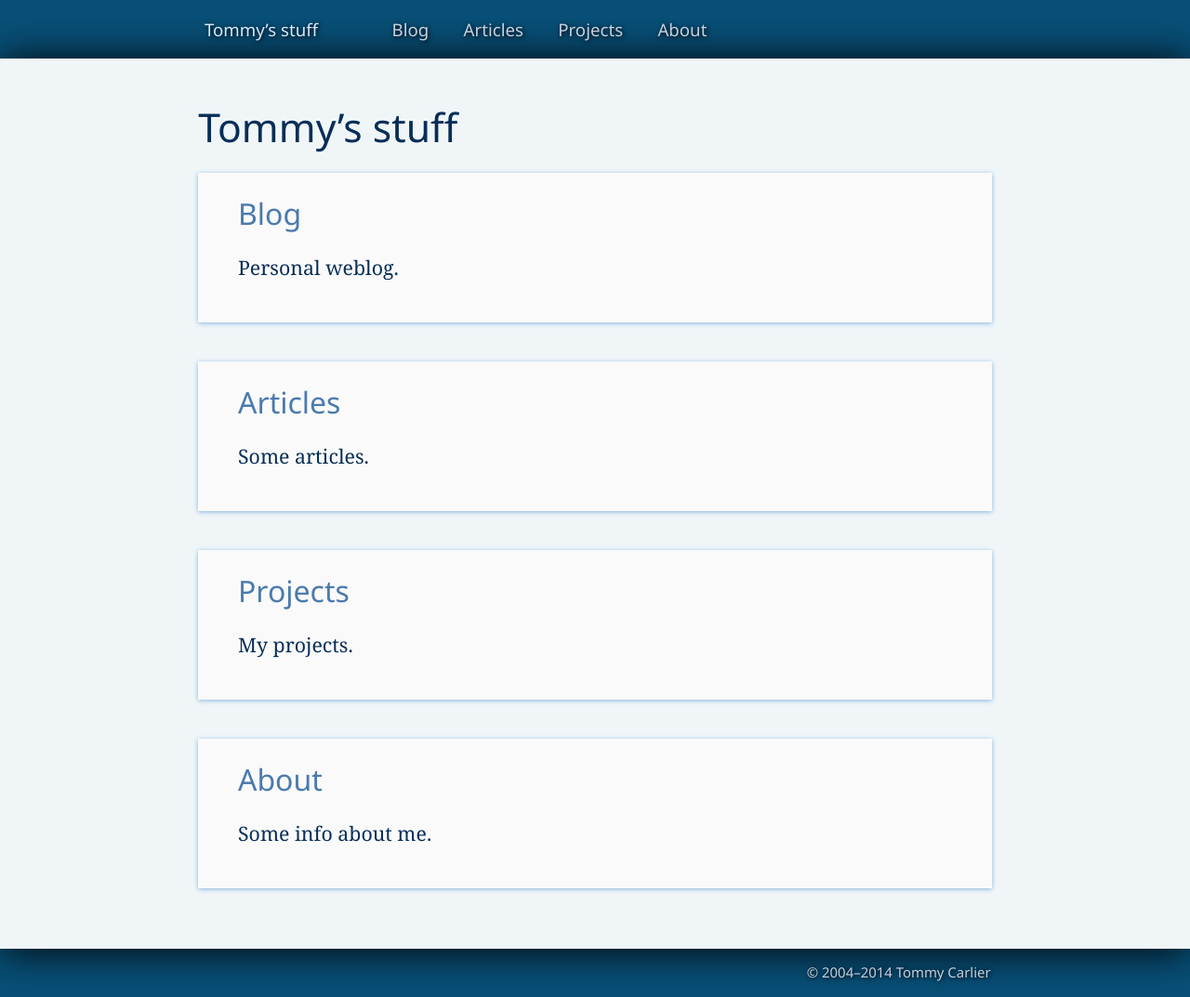
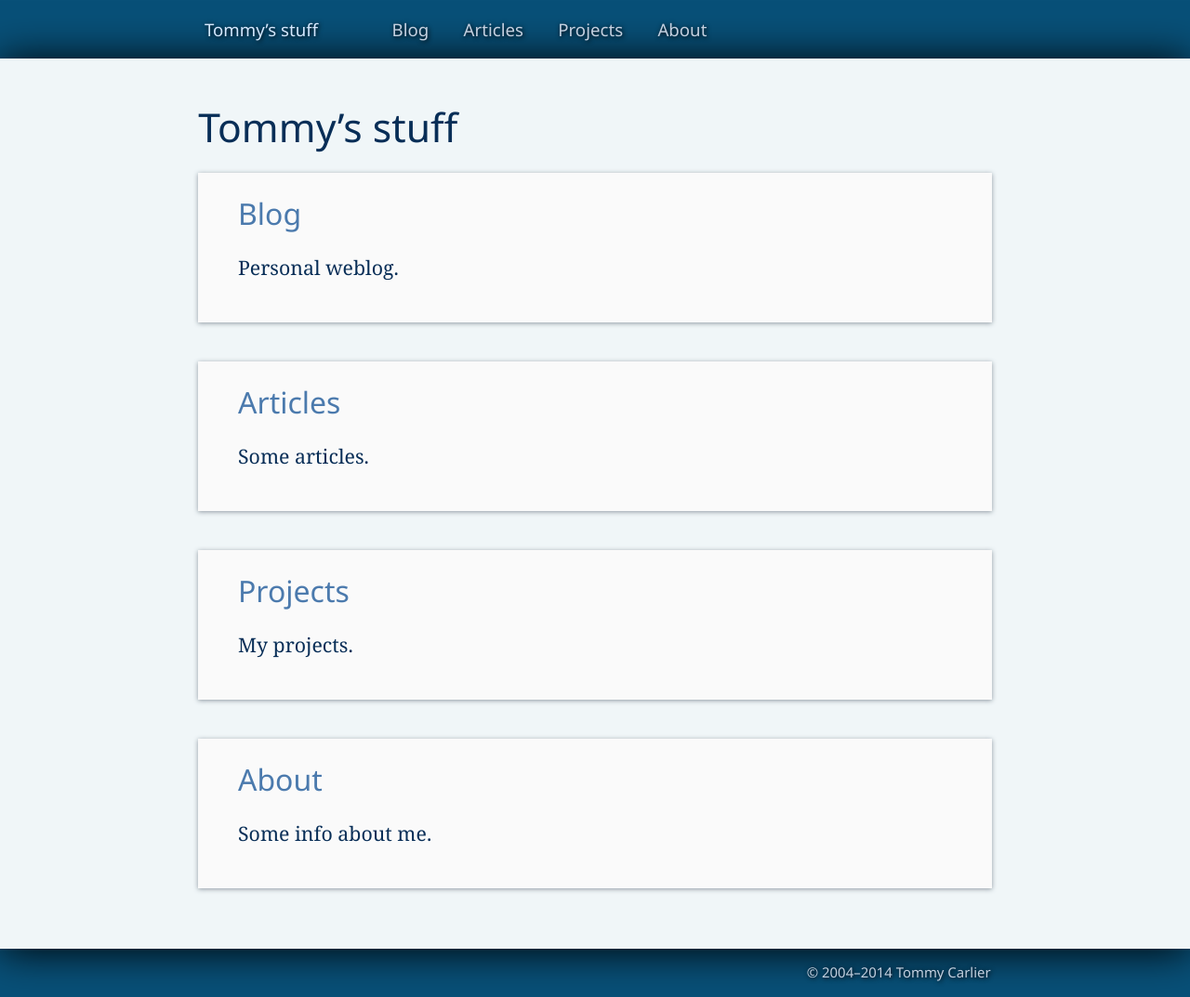
Before and after one commit to tommy-carlier/www.tcx.be, a Jekyll site: the page built from index.html, in a window 1280 px wide. Shown: the whole page at 93% size. Built offline with Jekyll 4.4.1, drawn with Linux system fonts in a browser that asks for light colours.

Commit message:
Tweaks to layout and styling

```diff
--- a/assets/_sass/style-vars.sass
+++ b/assets/_sass/style-vars.sass
@@ -16,4 +16,4 @@
 $code-font: normal 14pt "Source Code Pro", Consolas, monospace
 $content-footer-font: normal 12pt/200% "Segoe UI", Avenir, Tahoma, sans-serif
 $card-background: #FAFAFA
-$card-shadow: 0 1px 5px #8AB3DF
+$card-shadow: 0 1px 5px #8E98A1
--- a/assets/site.sass
+++ b/assets/site.sass
@@ -183,6 +183,9 @@
     line-height: 150%
     padding: 1em 0.7em
 
+  article
+    padding: 1em
+
   code
     font-size: 11pt
 
```
